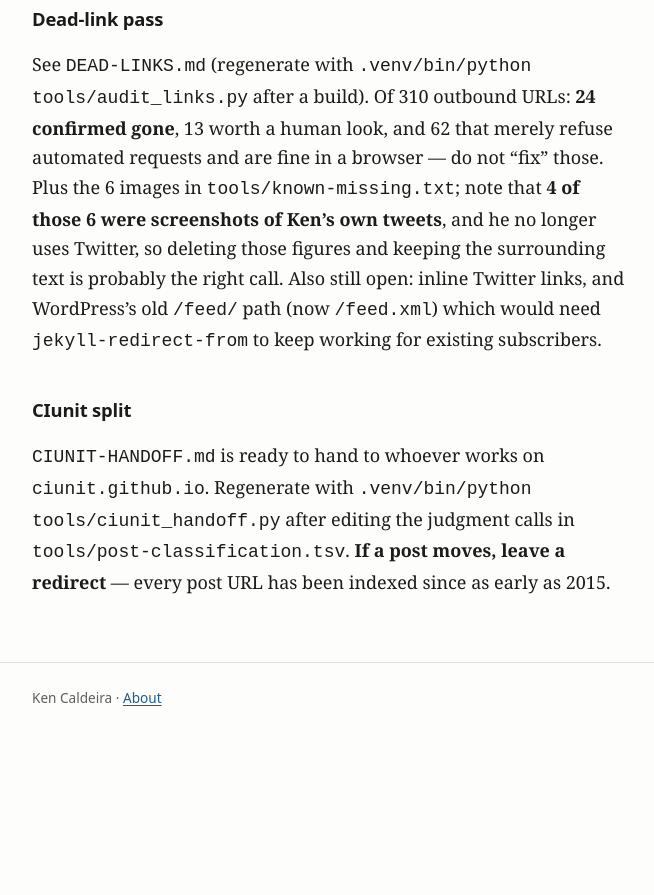
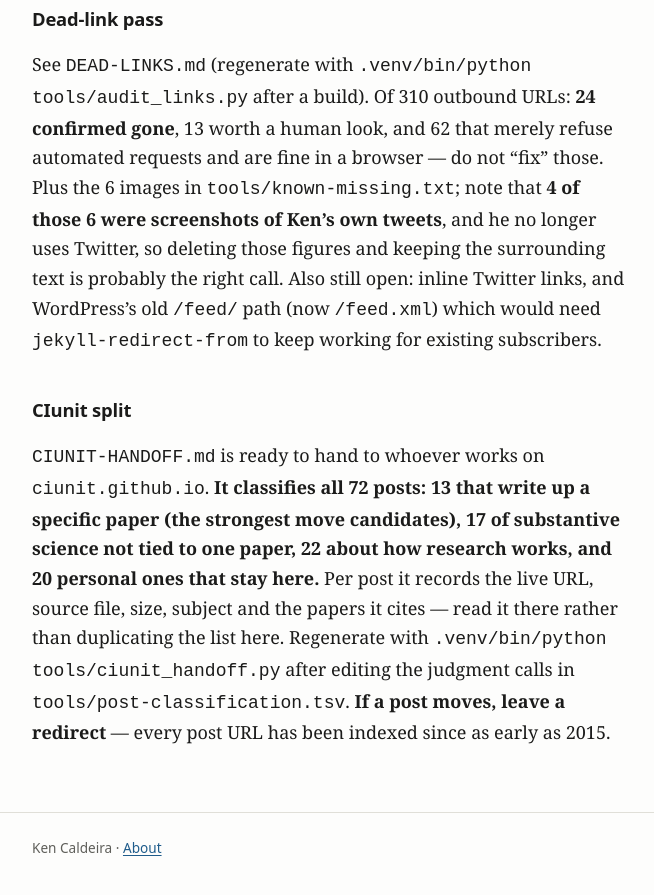
Before and after one commit to KCaldeira/kcaldeira.github.io, a Jekyll site: the page built from CLAUDE.md, in a window 1280 px wide and 900 px high, scrolled down 4835 px. Shown: the top 895 px of the window, without its empty margins (308-962 px from the left). Built offline with Jekyll 4.4.1, drawn with Linux system fonts in a browser that asks for light colours; our own code applies the rules of GitHub Pages for plain Markdown files; before the commit the page ends 5584 px from its top, so only the background shows below that.

Commit message:
Note the CIunit category counts in CLAUDE.md
The CIunit split section pointed at CIUNIT-HANDOFF.md without saying how much
was in it, so it read as though only one item was outstanding. States the
four category counts and what the handoff records per post, while still
keeping the actual inventory in one place.

Co-Authored-By: Claude Opus 5 (1M context) <noreply@anthropic.com>

```diff
--- a/CLAUDE.md
+++ b/CLAUDE.md
@@ -150,6 +150,11 @@ working for existing subscribers.
 ### CIunit split
 
 `CIUNIT-HANDOFF.md` is ready to hand to whoever works on `ciunit.github.io`.
+**It classifies all 72 posts: 13 that write up a specific paper (the strongest
+move candidates), 17 of substantive science not tied to one paper, 22 about how
+research works, and 20 personal ones that stay here.** Per post it records the
+live URL, source file, size, subject and the papers it cites — read it there
+rather than duplicating the list here.
 Regenerate with `.venv/bin/python tools/ciunit_handoff.py` after editing the
 judgment calls in `tools/post-classification.tsv`. **If a post moves, leave a
 redirect** — every post URL has been indexed since as early as 2015.
```
